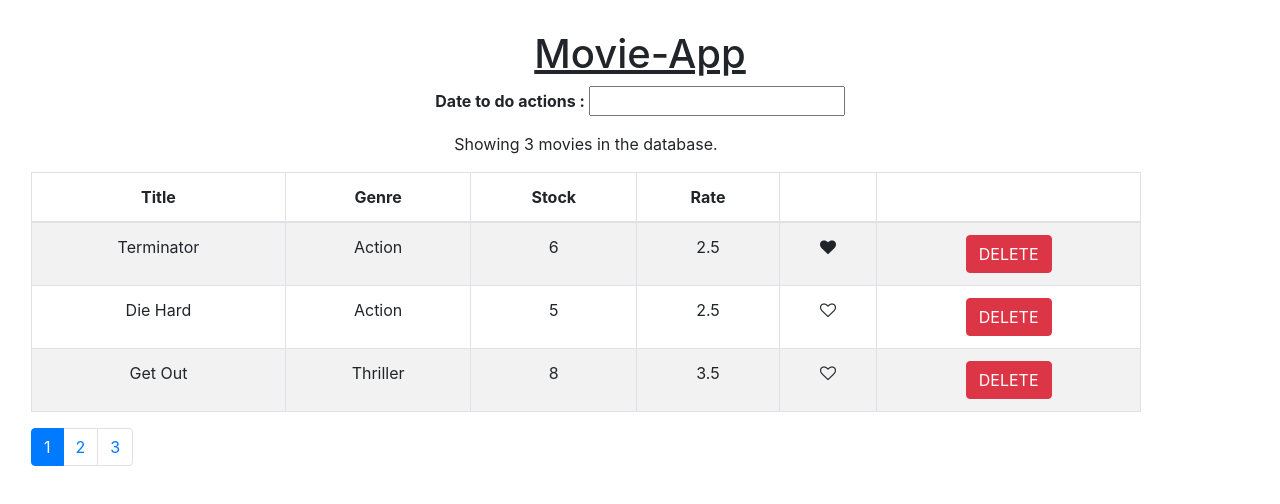
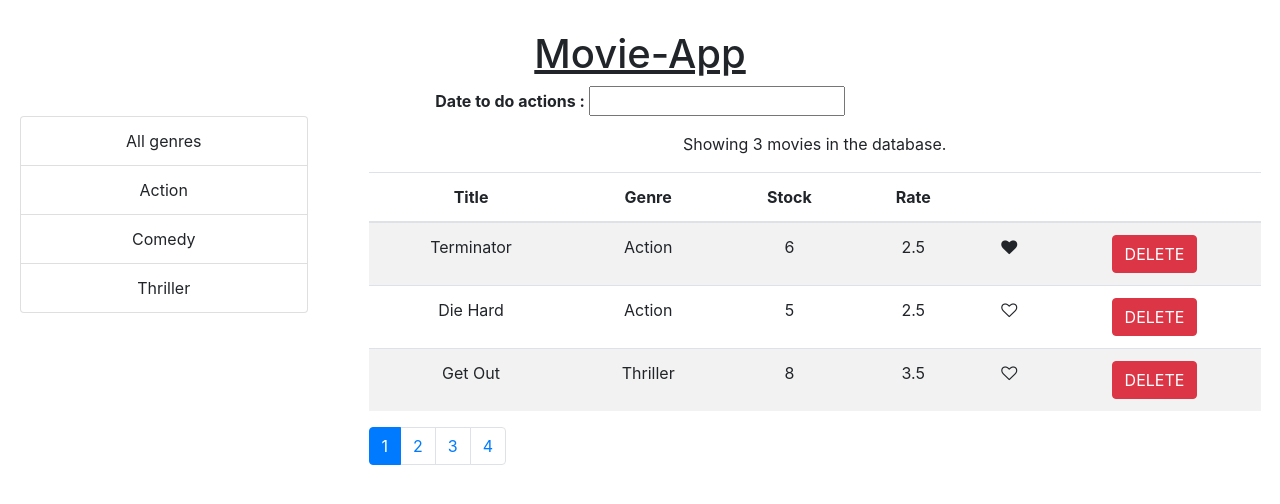
Before and after one commit to soniasoni04/movie-app, a React (Create React App) app: page / in a window 1280 px wide. Shown: the top 504 px of the page. Built offline with nearby package versions, Linux system fonts and the light colour scheme.

Commit message:
added filter genres

```diff
--- /dev/null
+++ b/src/components/listGroup.js
@@ -0,0 +1,28 @@
+import React, { Component } from "react";
+
+class ListGroup extends Component {
+  render() {
+    //console.log("genres: ", this.props.genres);
+    const { selectedGenre, onGenresSelect } = this.props;
+
+    return (
+      <ul className="list-group">
+        {this.props.genres.map(genre => (
+          <li
+            className={
+              genre.name === selectedGenre.name
+                ? "list-group-item active"
+                : "list-group-item"
+            }
+            key={genre.name}
+            onClick={() => onGenresSelect(genre)}
+          >
+            {genre.name}
+          </li>
+        ))}
+      </ul>
+    );
+  }
+}
+
+export default ListGroup;
--- a/src/components/movies.js
+++ b/src/components/movies.js
@@ -1,15 +1,27 @@
 import React, { Component } from "react";
-import { getMovies } from "../services/fakeMovieService";
 import LikedMovie from "./likeMovie";
 import Pagination from "./common/pagination";
+import ListGroup from "../components/listGroup";
+import { getMovies } from "../services/fakeMovieService";
+import { getGenres } from "../services/fakeGenreService";
 import { Paginate } from "./common/paginate";
 
 class Movies extends Component {
   state = {
-    movies: getMovies(),
+    movies: [],
+    genres: [],
+    selectedGenre: "",
     pageSize: 3,
     currentPage: 1
   };
+
+  componentDidMount() {
+    const genres = [{ name: "All genres" }, ...getGenres()];
+    this.setState({
+      movies: getMovies(),
+      genres
+    });
+  }
 
   handleDelete = id => {
     console.log("deleted :", id);
@@ -33,17 +45,42 @@ class Movies extends Component {
     this.setState({ currentPage: page });
   };
 
+  handleGenreSelect = genre => {
+    // console.log("handleGenreSelected", genre);
+    this.setState({ selectedGenre: genre, currentPage: 1 });
+  };
+
   render() {
-    const { movies, pageSize, currentPage } = this.state;
+    const { movies, pageSize, currentPage, genres, selectedGenre } = this.state;
     if (movies.length === 0)
       return <p> "there are no movie in the database"</p>;
-    const newMoviesList = Paginate(movies, currentPage, pageSize);
+
+    //
+    let filteredMovie;
+    if (selectedGenre._id) {
+      filteredMovie = movies.filter(
+        movie => movie.genre.name == selectedGenre.name
+      );
+    } else filteredMovie = movies;
+    // console.log("filtered movies: ", filteredMovie);
+
+    //
+    const newMoviesList = Paginate(filteredMovie, currentPage, pageSize);
     // console.log("newmovies list : ", newMoviesList);
     return (
+      <div className="row">
+        <div className="col-3">
+          <ListGroup
+            genres={genres}
+            onGenresSelect={this.handleGenreSelect}
+            selectedGenre={selectedGenre}
+          />
+        </div>
+        <div className="col">
           <main className="container m-3">
             <div>
               <p>Showing {newMoviesList.length} movies in the database.</p>
-          <table className="table table-bordered table-striped">
+              <table className="table table-striped">
                 <thead>
                   <tr key="head">
                     <th scope="col">Title</th>
@@ -81,12 +118,14 @@ class Movies extends Component {
               </table>
             </div>
             <Pagination
-          count={movies.length}
+              count={filteredMovie.length}
               pageSize={pageSize}
               onPageChange={this.handlePageChange}
               currentPage={currentPage}
             />
           </main>
+        </div>
+      </div>
     );
   }
 }
--- a/src/index.css
+++ b/src/index.css
@@ -1,6 +1,5 @@
 body {
-  margin: 0;
-  padding: 30px 0 0 0;
+  padding: 30px 20px 0 20px;
   font-family: -apple-system, BlinkMacSystemFont, "Segoe UI", "Roboto", "Oxygen",
     "Ubuntu", "Cantarell", "Fira Sans", "Droid Sans", "Helvetica Neue",
     sans-serif;
--- a/src/services/fakeMovieService.js
+++ b/src/services/fakeMovieService.js
@@ -73,6 +73,30 @@ const movies = [
     numberInStock: 7,
     dailyRentalRate: 3.5,
     like: false
+  },
+  {
+    _id: "5b21ca3eeb7f6fbccd47181f",
+    title: "Gone Girl+",
+    genre: { _id: "5b21ca3eeb7f6fbccd471820", name: "Thriller" },
+    numberInStock: 7,
+    dailyRentalRate: 4.5,
+    like: false
+  },
+  {
+    _id: "5b21ca3eeb7f6fbccd47181g",
+    title: "The Sixth Sense+",
+    genre: { _id: "5b21ca3eeb7f6fbccd471820", name: "Thriller" },
+    numberInStock: 4,
+    dailyRentalRate: 3.5,
+    like: false
+  },
+  {
+    _id: "5b21ca3eeb7f6fbccd471822",
+    title: "The Avengers+",
+    genre: { _id: "5b21ca3eeb7f6fbccd471818", name: "Action" },
+    numberInStock: 7,
+    dailyRentalRate: 3.5,
+    like: false
   }
 ];
 
```
Lines whose indentation alone changed are shown as unchanged.
